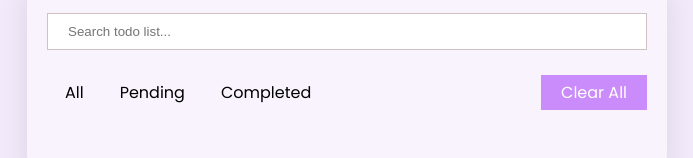
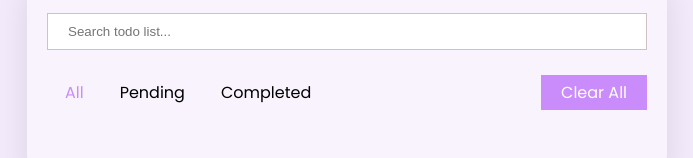
Before and after one commit to CaoNam0304/Todo-List, a React (Create React App) app: page / in a window 1280 px wide. Shown: the part 187-345 px from the top of the page, without its empty margins (293-986 px from the left). Built offline with nearby package versions, Linux system fonts and the light colour scheme.

Commit message:
Todo List

```diff
--- a/src/TodoPage/TodoList.tsx
+++ b/src/TodoPage/TodoList.tsx
@@ -26,7 +26,7 @@ function TodoList() {
   const [curentTodo, setCurentTodo] = useState<Todo | null>(null)
   const [todos, setTodos] = useState<Todo[]>([])
   const [messError, setMessError] = useState<string>('')
-  const [activeCategory, setActiveCategory] = useState<string>('')
+  const [activeCategory, setActiveCategory] = useState<string>('All')
 
   useEffect(() => {
     const toStringTodos = localStorage.getItem('todos')
```
